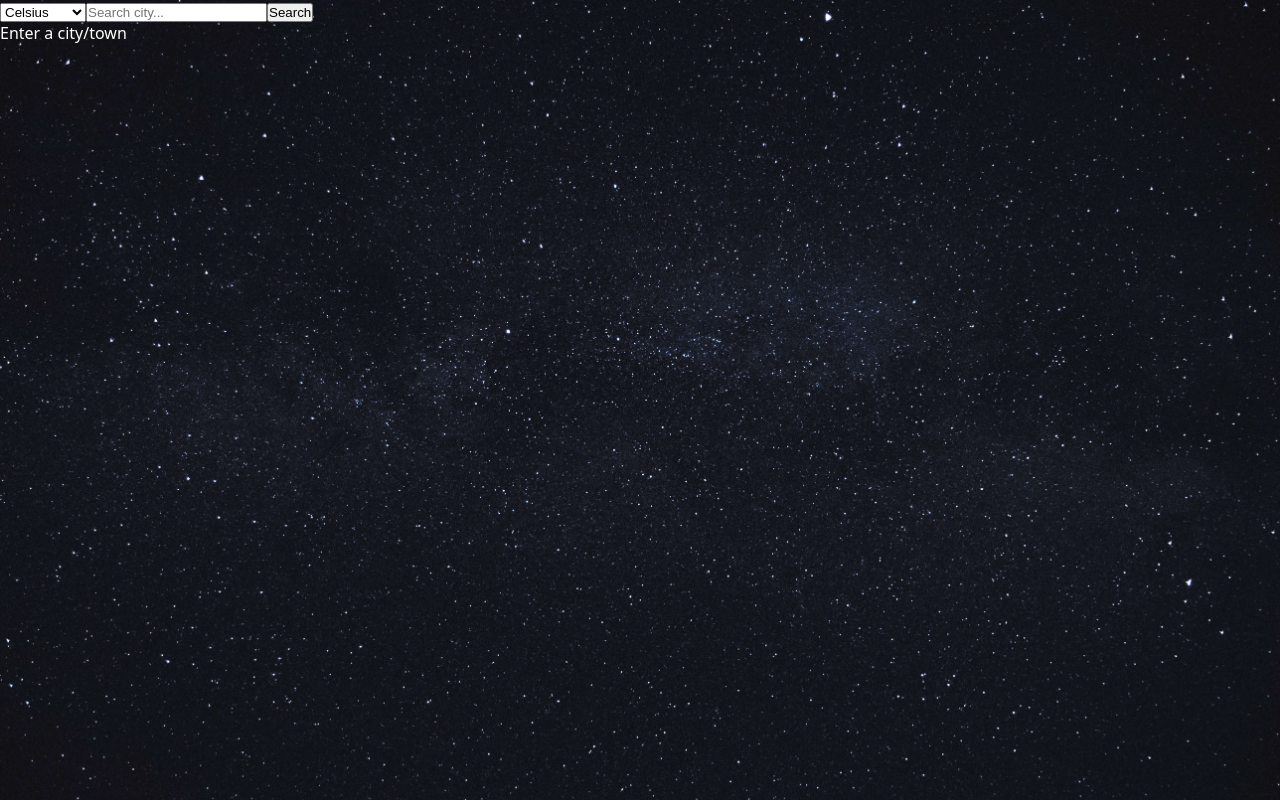
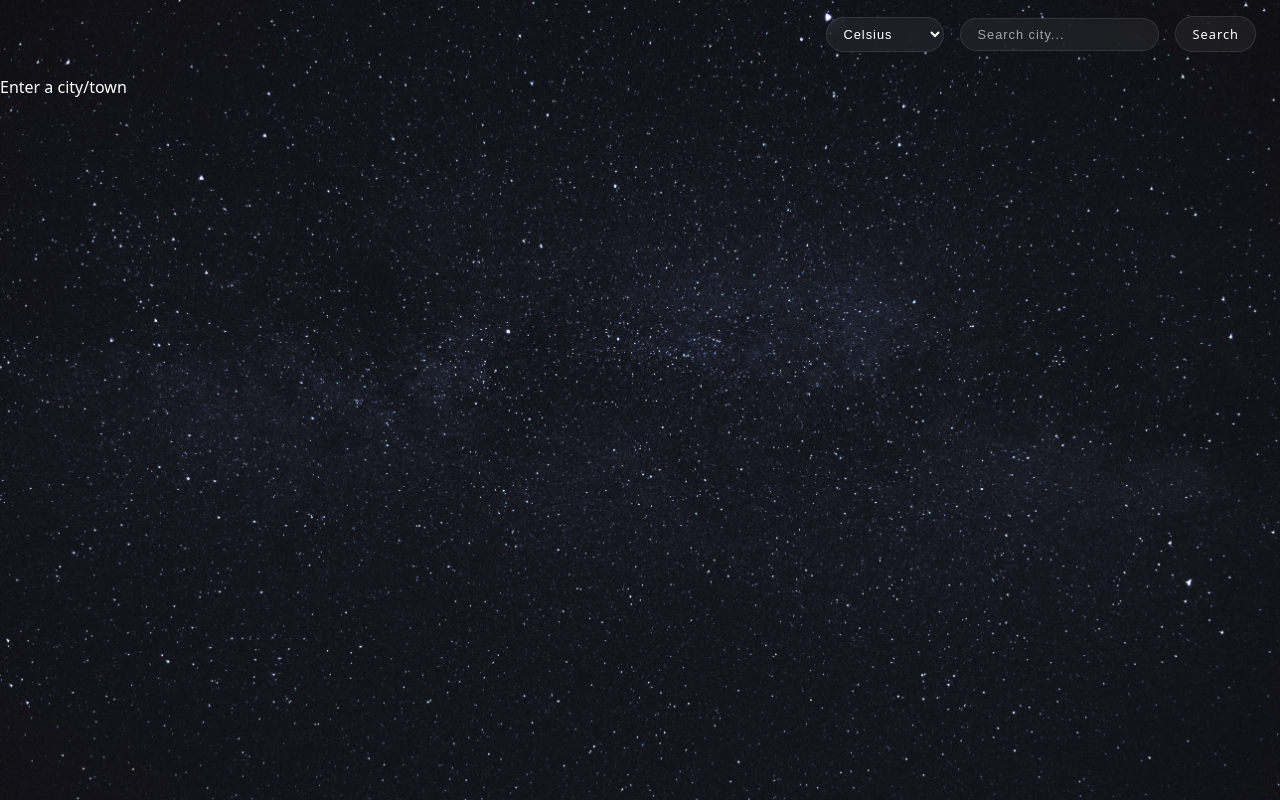
Before and after one commit to emanuelefavero/weather-api-app, a React (Vite) app: page / in a window 1280 px wide. Built offline with nearby package versions, Linux system fonts and the light colour scheme; no server answers.

Commit message:
add header styling and fix Fahrenheit render logic

```diff
--- a/src/App.scss
+++ b/src/App.scss
@@ -1,5 +1,72 @@
 .App {
-  h1 {
-    color: rgb(25, 218, 111);
+  header {
+    width: 100%;
+    display: flex;
+    justify-content: flex-end;
+    align-items: center;
+    padding: 1rem 1.5rem;
+
+    .search {
+      select {
+        background-color: rgba(255, 255, 255, 0.05);
+        color: #fff;
+        font-size: 0.8rem;
+        letter-spacing: 1px;
+        font-weight: 500;
+        padding: 0.5rem 0.75rem;
+        border: 1px solid rgba(255, 255, 255, 0.1);
+        border-radius: 999px;
+        backdrop-filter: blur(8px);
+        cursor: pointer;
+        margin-right: 1rem;
+        margin-bottom: 0.5rem;
+        outline: none;
+
+        &:focus {
+          outline: 1px solid rgb(255, 255, 255);
+        }
+      }
+
+      input {
+        background-color: rgba(255, 255, 255, 0.05);
+        color: #fff;
+        font-size: 0.8rem;
+        letter-spacing: 1px;
+        font-weight: 500;
+        padding: 0.5rem 1rem;
+        border: 1px solid rgba(255, 255, 255, 0.1);
+        border-radius: 999px;
+        backdrop-filter: blur(8px);
+        cursor: pointer;
+        margin-right: 1rem;
+        outline: none;
+
+        &::placeholder {
+          color: rgba(255, 255, 255, 0.6);
+        }
+
+        &:focus {
+          outline: 1px solid rgb(255, 255, 255);
+        }
+      }
+
+      button {
+        background-color: rgba(255, 255, 255, 0.05);
+        color: #fff;
+        font-size: 0.8rem;
+        letter-spacing: 1px;
+        font-weight: 500;
+        padding: 0.5rem 1rem;
+        border: 1px solid rgba(255, 255, 255, 0.1);
+        border-radius: 999px;
+        backdrop-filter: blur(8px);
+        cursor: pointer;
+
+        &:hover {
+          background-color: rgba(253, 40, 122, 1);
+          box-shadow: 0 0 12px 1px rgba(253, 40, 122, 1);
+        }
+      }
+    }
   }
 }
--- a/src/App.tsx
+++ b/src/App.tsx
@@ -25,7 +25,7 @@ function App() {
 
     // Get weather
     fetch(
-      `${weatherAPI.base}weather?q=${search}&units=${units}&APPID=${weatherAPI.key}`
+      `${weatherAPI.base}weather?q=${search}&units=metric&APPID=${weatherAPI.key}`
     )
       .then((res) => res.json())
       .then((result) => {
@@ -55,7 +55,7 @@ function App() {
 
         // Get weather
         fetch(
-          `${weatherAPI.base}weather?lat=${latitude}&lon=${longitude}&units=${units}&APPID=${weatherAPI.key}`
+          `${weatherAPI.base}weather?lat=${latitude}&lon=${longitude}&units=metric&APPID=${weatherAPI.key}`
         )
           .then((res) => res.json())
           .then((result) => {
@@ -96,7 +96,7 @@ function App() {
       <header>
         {/* HEADER */}
         {/* Search Box */}
-        <div>
+        <section className='search'>
           {/* Select Units */}
           <select
             defaultValue='metric'
@@ -114,7 +114,7 @@ function App() {
           />
 
           <button onClick={getWeather}>Search</button>
-        </div>
+        </section>
       </header>
 
       <main>
@@ -143,17 +143,27 @@ function App() {
             {/* Temperature F/C */}
             <section className='temperature-and-stats'></section>
             <h1 className='temperature'>
-              {weather?.main?.temp} &#176;{units === 'metric' ? 'C' : 'F'}
+              {/* If units is imperial, convert values to Fahrenheit */}
+              {units === 'metric'
+                ? `${Math.round(Number(weather?.main?.temp))} °C`
+                : `${Math.round(Number(weather?.main?.temp) * 1.8 + 32)} °F`}
             </h1>
             <div className='vertical-divider'></div>
             <div className='stats'>
               <p className='feels-like'>
-                FEELS LIKE: {Math.floor(Number(weather?.main?.feels_like))}{' '}
-                <span>&#176;{units === 'metric' ? 'C' : 'F'}</span>
+                FEELS LIKE:{' '}
+                {/* If units is imperial, convert values to Fahrenheit */}
+                {units === 'metric'
+                  ? `${Math.round(Number(weather?.main?.feels_like))} °C`
+                  : `${Math.round(
+                      Number(weather?.main?.feels_like) * 1.8 + 32
+                    )} °F`}
               </p>
               <p className='wind'>
-                WIND: {Math.round(Number(weather?.wind?.speed))}{' '}
-                {units === 'metric' ? 'm/s' : 'MPH'}
+                WIND:{' '}
+                {units === 'metric'
+                  ? `${Math.round(Number(weather?.wind?.speed))} m/s`
+                  : `${Math.round(Number(weather?.wind?.speed) / 0.44704)} MPH`}
               </p>
               <p className='humidity'>HUMIDITY: {weather?.main?.humidity}%</p>
             </div>
--- a/src/index.css
+++ b/src/index.css
@@ -17,3 +17,13 @@
   background-color: rgb(1, 22, 39);
   color: #fff;
 }
+
+body {
+  font-family: system-ui, -apple-system, BlinkMacSystemFont, 'Segoe UI', Roboto,
+    Oxygen, Ubuntu, Cantarell, 'Open Sans', 'Helvetica Neue', sans-serif;
+}
+
+button {
+  font-family: system-ui, -apple-system, BlinkMacSystemFont, 'Segoe UI', Roboto,
+    Oxygen, Ubuntu, Cantarell, 'Open Sans', 'Helvetica Neue', sans-serif;
+}
```
